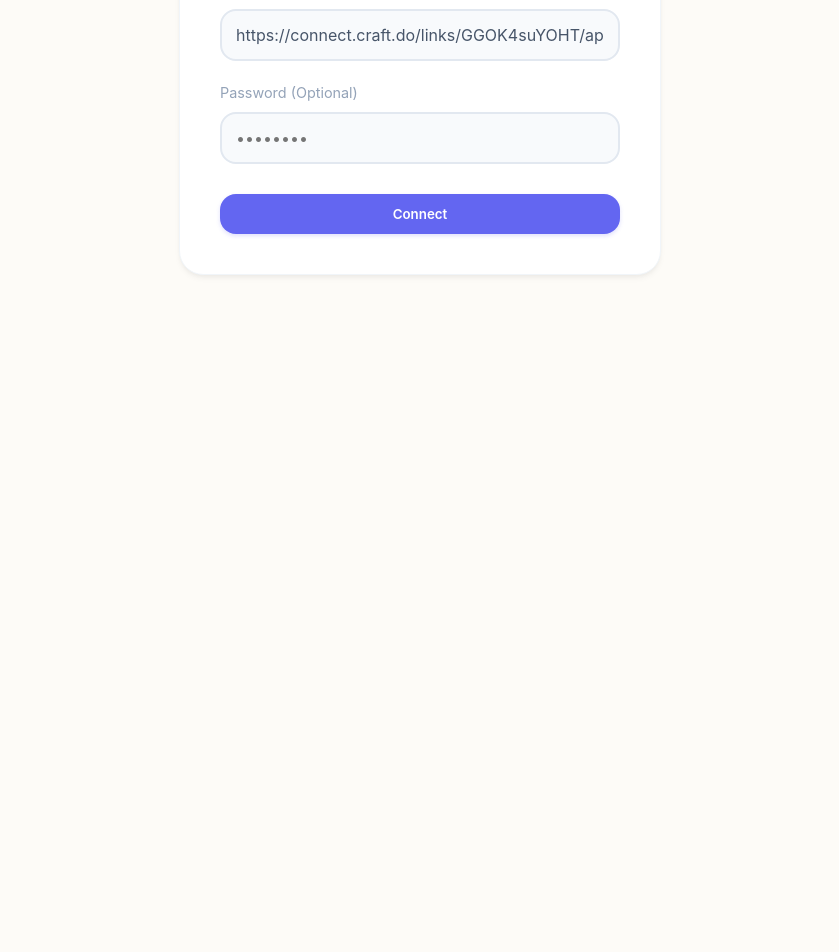
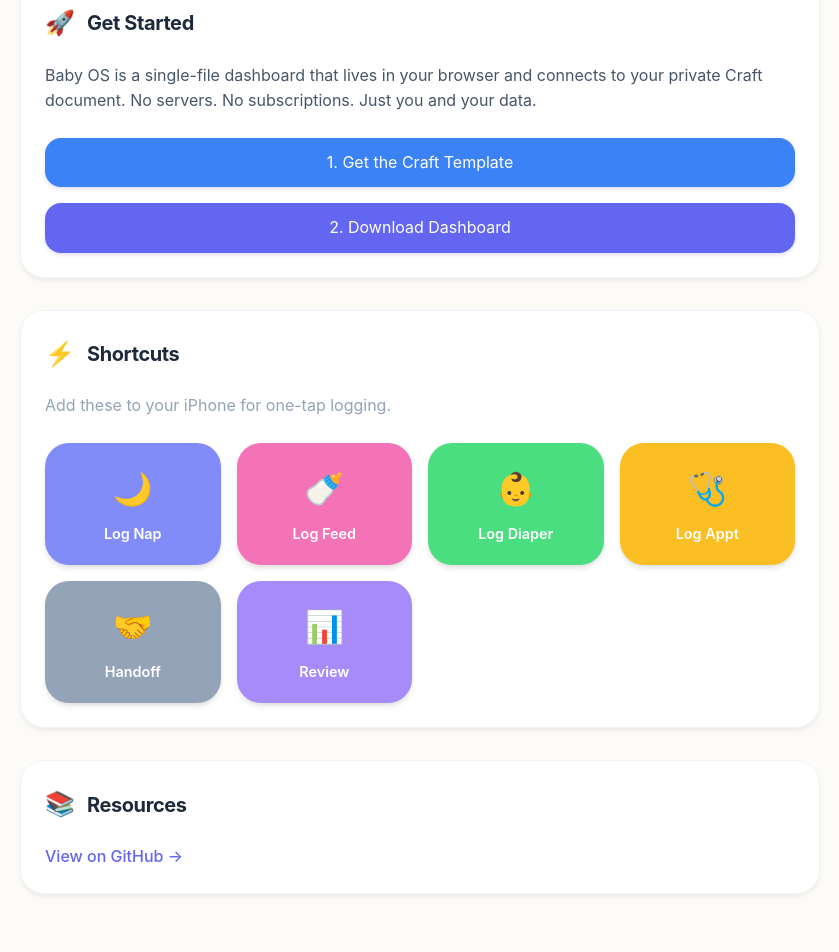
Before and after one commit to mikailkraft/baby-os, a React (Vite) app: page / in a window 1280 px wide. Shown: the part 376-1328 px from the top of the page, without its empty margins (220-1059 px from the left). Before the commit the page ends 840 px from the top, so only its background shows below. Built offline with nearby package versions, Linux system fonts and the light colour scheme.

Commit message:
baby os dash

```diff
--- a/src/App.tsx
+++ b/src/App.tsx
@@ -1,38 +1,19 @@
-import { useState, useEffect } from 'react';
-import { ConfigScreen } from './components/ConfigScreen';
+import React from 'react';
+import { LandingPage } from './components/LandingPage';
 import { Dashboard } from './components/Dashboard';
 
-function App() {
-  const [config, setConfig] = useState<{ url: string; password?: string } | null>(null);
+// Simple router check for dev vs prod/landing
+// If URL contains 'dashboard', show dashboard (for dev testing or if user prefers)
+// Otherwise ensure LandingPage is the default entry
+const App: React.FC = () => {
+  // Check if we are in "Dashboard Mode" via query param or if we are the preserved baby-os.html file
+  const isDashboardArtifact = window.location.pathname.endsWith('baby-os.html') || window.location.search.includes('mode=dashboard');
 
-  useEffect(() => {
-    const storedUrl = localStorage.getItem('baby_os_url');
-    const storedPassword = localStorage.getItem('baby_os_password');
-    if (storedUrl) {
-      setConfig({ url: storedUrl, password: storedPassword || undefined });
-    }
-  }, []);
-
-  const handleSaveConfig = (url: string, password?: string) => {
-    localStorage.setItem('baby_os_url', url);
-    if (password) {
-      localStorage.setItem('baby_os_password', password);
-    } else {
-      localStorage.removeItem('baby_os_password');
-    }
-    setConfig({ url, password });
-  };
-
-  if (!config) {
-    return (
-      <ConfigScreen
-        onSave={handleSaveConfig}
-        initialUrl="https://connect.craft.do/links/GGOK4suYOHT/api/v1"
-      />
-    );
+  if (isDashboardArtifact) {
+    return <Dashboard />;
   }
 
-  return <Dashboard />;
-}
+  return <LandingPage />;
+};
 
 export default App;
--- /dev/null
+++ b/src/components/LandingPage.tsx
@@ -0,0 +1,84 @@
+import React from 'react';
+import { Card } from './Card';
+
+export const LandingPage: React.FC = () => {
+    return (
+        <div style={{ maxWidth: '800px', margin: '0 auto', padding: '40px 20px', fontFamily: 'var(--font-family)', color: 'var(--text-primary)' }}>
+            <header style={{ textAlign: 'center', marginBottom: '60px' }}>
+                <div style={{ fontSize: '4rem', marginBottom: '16px' }}>👶</div>
+                <h1 style={{ fontSize: '3rem', fontWeight: 800, margin: '0 0 16px 0', background: 'linear-gradient(135deg, #6366f1, #ec4899)', WebkitBackgroundClip: 'text', WebkitTextFillColor: 'transparent' }}>
+                    Baby OS
+                </h1>
+                <p style={{ fontSize: '1.5rem', color: 'var(--text-secondary)', lineHeight: 1.5 }}>
+                    The Operating System for your Newborn.
+                </p>
+            </header>
+
+            <div style={{ display: 'grid', gap: '32px' }}>
+                <Card title="Get Started" icon="🚀">
+                    <p style={{ marginBottom: '24px', lineHeight: 1.6 }}>
+                        Baby OS is a single-file dashboard that lives in your browser and connects to your private Craft document. No servers. No subscriptions. Just you and your data.
+                    </p>
+                    <div style={{ display: 'flex', flexDirection: 'column', gap: '16px' }}>
+                        <a href="https://docs.mikail.zip/LZf9m2MeFth7Pr" target="_blank" rel="noopener noreferrer"
+                            className="btn-primary" style={{ display: 'block', textAlign: 'center', textDecoration: 'none', background: '#3b82f6' }}>
+                            1. Get the Craft Template
+                        </a>
+                        <a href="/baby-os.html" download="index.html"
+                            className="btn-primary" style={{ display: 'block', textAlign: 'center', textDecoration: 'none' }}>
+                            2. Download Dashboard
+                        </a>
+                    </div>
+                </Card>
+
+                <Card title="Shortcuts" icon="⚡️">
+                    <p style={{ marginBottom: '24px', color: 'var(--text-secondary)' }}>
+                        Add these to your iPhone for one-tap logging.
+                    </p>
+                    <div style={{ display: 'grid', gridTemplateColumns: 'repeat(auto-fit, minmax(140px, 1fr))', gap: '16px' }}>
+                        <ShortcutButton label="Log Nap" color="#818cf8" icon="🌙" />
+                        <ShortcutButton label="Log Feed" color="#f472b6" icon="🍼" />
+                        <ShortcutButton label="Log Diaper" color="#4ade80" icon="👶" />
+                        <ShortcutButton label="Log Appt" color="#fbbf24" icon="🩺" />
+                        <ShortcutButton label="Handoff" color="#94a3b8" icon="🤝" />
+                        <ShortcutButton label="Review" color="#a78bfa" icon="📊" />
+                    </div>
+                </Card>
+
+                <Card title="Resources" icon="📚">
+                    <div style={{ display: 'flex', gap: '16px', flexWrap: 'wrap' }}>
+                        <a href="https://github.com/mikailkraft/baby-os" target="_blank" rel="noopener noreferrer" style={{ color: 'var(--primary-btn)', textDecoration: 'none', fontWeight: 500 }}>
+                            View on GitHub →
+                        </a>
+                    </div>
+                </Card>
+
+                <div style={{ textAlign: 'center', marginTop: '40px', color: 'var(--text-secondary)', fontSize: '0.9rem' }}>
+                    <p>
+                        Created by <a href="https://github.com/mikailkraft" style={{ color: 'inherit', textDecoration: 'underline' }}>Mikail</a>.
+                    </p>
+                </div>
+            </div>
+        </div>
+    );
+};
+
+const ShortcutButton: React.FC<{ label: string; color: string; icon: string }> = ({ label, color, icon }) => (
+    <a href="#" style={{
+        display: 'flex',
+        flexDirection: 'column',
+        alignItems: 'center',
+        justifyContent: 'center',
+        padding: '20px',
+        background: color,
+        color: 'white',
+        borderRadius: '24px',
+        textDecoration: 'none',
+        boxShadow: '0 4px 6px -1px rgba(0, 0, 0, 0.1), 0 2px 4px -1px rgba(0, 0, 0, 0.06)',
+        transition: 'transform 0.2s',
+        fontWeight: 600
+    }}>
+        <span style={{ fontSize: '2rem', marginBottom: '8px' }}>{icon}</span>
+        <span style={{ fontSize: '0.9rem' }}>{label}</span>
+    </a>
+);
```
